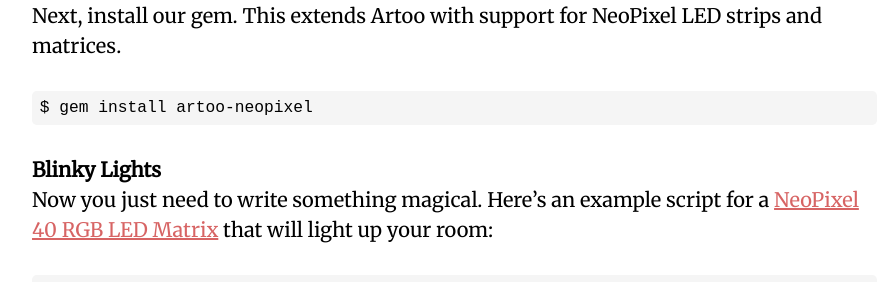
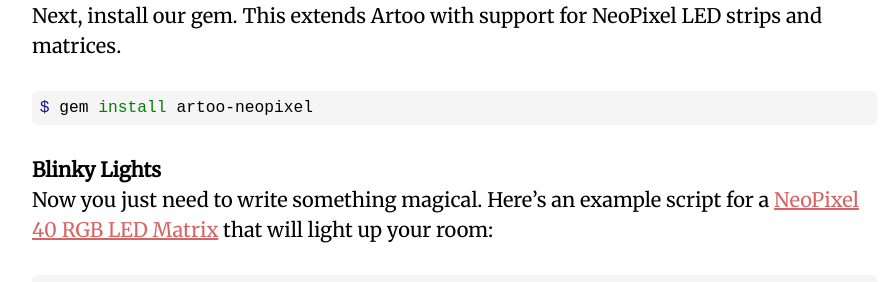
Before and after one commit to iamvery/iamvery.github.com, a Jekyll site: the page built from _posts/2015-04-14-an-adventure-in-hacking-arduino-firmata-with-neopixels.markdown, in a window 1280 px wide and 1400 px high, scrolled down 2289 px. Shown: the part 162-444 px from the top of the window, without its empty margins (39-927 px from the left). Built offline with Jekyll 4.4.1, drawn with Linux system fonts in a browser that asks for light colours; comment, search, counter and statistics services are not loaded; some of the changed text lies outside the part shown.

Commit message:
Fix code on arduino post

````diff
--- a/_posts/2015-04-14-an-adventure-in-hacking-arduino-firmata-with-neopixels.markdown
+++ b/_posts/2015-04-14-an-adventure-in-hacking-arduino-firmata-with-neopixels.markdown
@@ -38,16 +38,16 @@
 Next, install our gem. This extends Artoo with support for NeoPixel LED strips
 and matrices.
 
-```
+{% highlight bash %}
 $ gem install artoo-neopixel
-```
+{% endhighlight %}
 
 ### Blinky Lights
 
 Now you just need to write something magical. Here's an example script for a
 [NeoPixel 40 RGB LED Matrix][neopixel-matrix] that will light up your room:
 
-```ruby
+{% highlight ruby %}
 # example.rb
 require "artoo"
 require "artoo-neopixel"
@@ -86,13 +86,13 @@
     sleep 0.01
   end
 end
-```
+{% endhighlight %}
 
 Run it and enjoy!
 
-```
+{% highlight bash %}
 $ ruby example.rb
-```
+{% endhighlight %}
 
 If you've played with Artoo at all, this will be completely familiar to you.
 Either way, there isn't too much going on here, but the resulting strobe of
````
